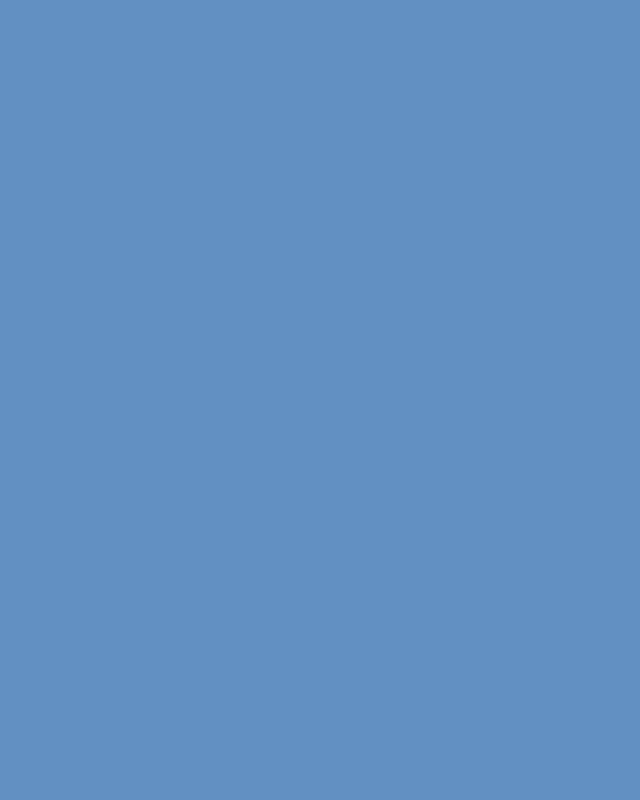
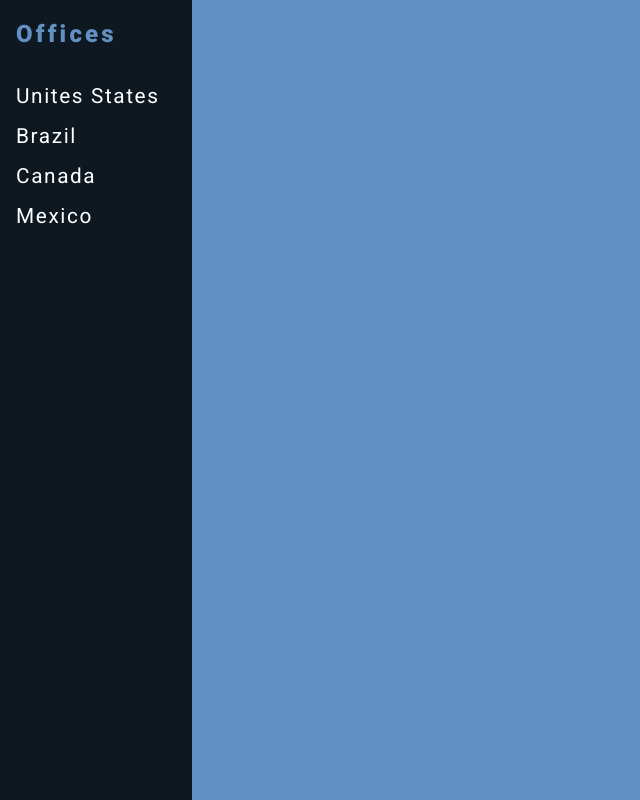
Before and after one commit to WrightChristian-FS/Portfolio-IV-Project, a React (Create React App) app: page / in a window 1280 px wide. Shown: the top 800 px of the page, without its empty margins (0-640 px from the left). Built offline with nearby package versions, Linux system fonts and the light colour scheme.

Commit message:
Created Navigation Panel

```diff
--- a/src/App.js
+++ b/src/App.js
@@ -1,17 +1,19 @@
 import {Routes, Route} from 'react-router-dom';
+import Nav from './components/NavigationBar';
+import Search from './components/Search';
+
 
 function App() {
   return(
     <div style={styles.container}>
-
-    {/* The web app header  */}
-
-
-    {/* The search section  */}
-
-
-    {/* The Results section  */}
-
+      <main>
+        <Nav></Nav>
+        <section>
+          <Routes>
+            <Route path='/' element={<Search/>}/>
+          </Routes>
+        </section>
+      </main>
     </div>
   )
 }
--- a/src/components/NavigationBar.js
+++ b/src/components/NavigationBar.js
@@ -1,10 +1,16 @@
 import React from 'react';
+import {Link} from 'react-router-dom';
 
-const Navigation = () => {
-    return (
-        <div className='navigation' >
-            <h1 style={styles.container}>User Database </h1>
-        </div>
+const Navigation = () =>{
+    return(
+        <nav style={styles.container}>
+            <h1 style={styles.navHeader}>Offices</h1>
+            {/* <Link to='/home' style={styles.links}>Home</Link> */}
+            <Link to='/united states' style={styles.links}>Unites States</Link>
+            <Link to='/brazil' style={styles.links}>Brazil</Link>
+            <Link to='/canada' style={styles.links}>Canada</Link>
+            <Link to='/mexico' style={styles.links}>Mexico</Link>
+        </nav>
     )
 }
 
@@ -12,18 +18,23 @@ export default Navigation
 
 const styles = {
     container: {
+        display: 'flex',
+        flexDirection: 'column',
         backgroundColor: '#0D1821',
-        height: '5vh',
-        width: '100vw',
-        margin: '0rem',
-        padding: '.5rem',
-        alignContent: 'center',
+        height: '100vh',
+        width: '15%',
+    },
+    links: {
         color: 'white',
-        fontFamily: 'Roboto',
-        fontWeight: '500',
-        textTransform: 'uppercase',
-        letterSpacing: '.2rem',
-        // textAlign: 'center'
-
+        textDecoration: 'none',
+        paddingLeft: '1rem',
+        paddingTop: '1rem',
+        fontSize: '1.3rem',
+        letterSpacing: '.1rem'
     },
+    navHeader: {
+        paddingLeft: '1rem',
+        color: '#6290C3 ',
+        letterSpacing: '.2rem'
+    }
 }
--- a/src/components/Search.js
+++ b/src/components/Search.js
@@ -30,7 +30,7 @@ const styles = {
         textAlign: 'center',
         fontSize: '2rem',
         textTransform: 'uppercase',
-        color: '#85BAA1',
+        color: 'white',
         // display: 'flex',
         // flexDirection: 'colummn'
     },
--- a/src/index.js
+++ b/src/index.js
@@ -1,5 +1,6 @@
 import React from 'react';
 import ReactDOM from 'react-dom/client';
+import { BrowserRouter } from 'react-router-dom';
 import './index.css';
 import App from './App';
 import reportWebVitals from './reportWebVitals';
@@ -7,7 +8,9 @@ import reportWebVitals from './reportWebVitals';
 const root = ReactDOM.createRoot(document.getElementById('root'));
 root.render(
   <React.StrictMode>
-    <App />
+    <BrowserRouter>
+      <App />
+    </BrowserRouter>
   </React.StrictMode>
 );
 
```
Also changed, not shown: src/components/Home.js (added).
